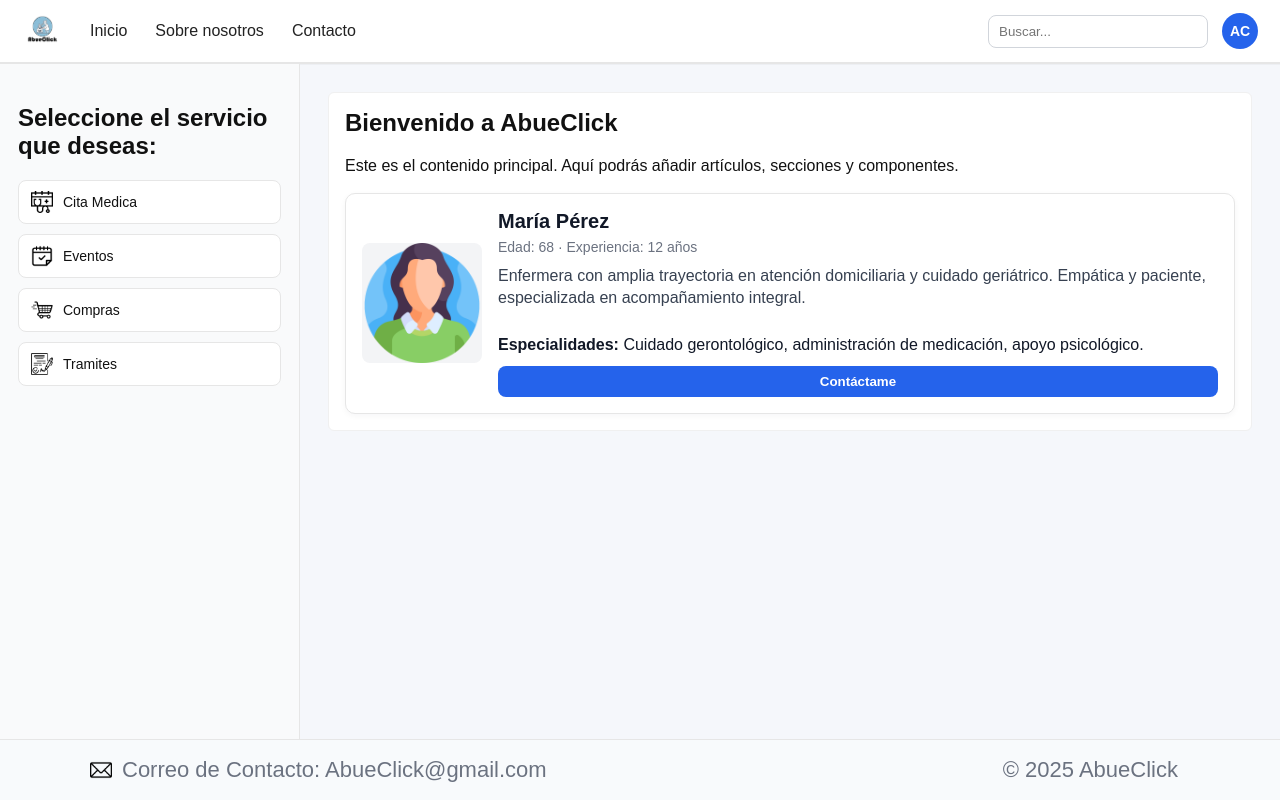
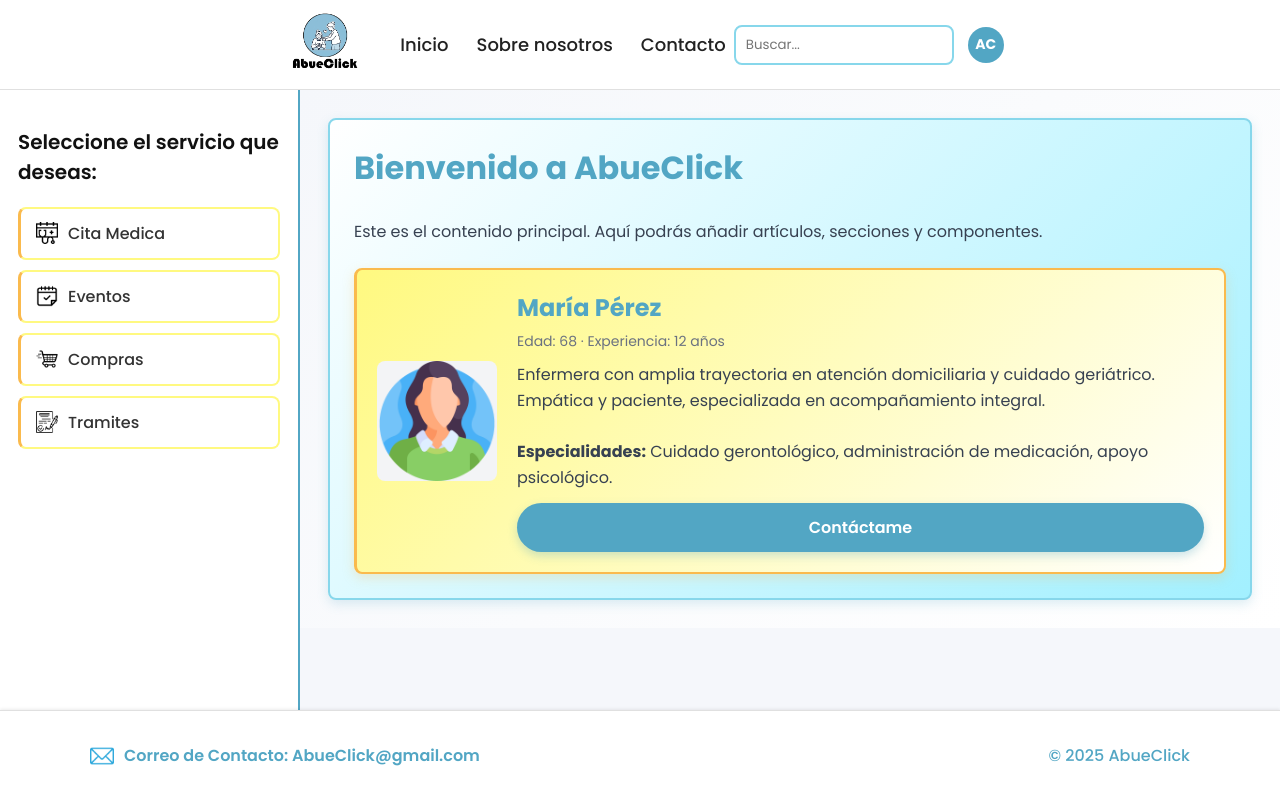
Before and after one commit to Migue-G7/AbueClick, a plain HTML site: page index.html in a window 1280 px wide. Drawn offline with Linux system fonts and the light colour scheme; a script that the page names is missing.

Commit message:
Se agregó la pagina de login y se cambio el diseño de colores de todas las paginas

```diff
--- a/index.html
+++ b/index.html
@@ -5,6 +5,9 @@
   <meta charset="UTF-8">
   <meta name="viewport" content="width=device-width, initial-scale=1.0">
   <title>AbueClick</title>
+  <link rel="preconnect" href="https://fonts.googleapis.com">
+  <link rel="preconnect" href="https://fonts.gstatic.com" crossorigin>
+  <link href="https://fonts.googleapis.com/css2?family=Poppins:wght@300;400;500;600;700&display=swap" rel="stylesheet">
   <link rel="stylesheet" href="style/style.css">
 </head>
 
@@ -14,7 +17,7 @@
     <!-- NAVBAR: editar aquí el menú superior -->
     <header id="navbar">
       <!-- Left side: brand + main menu (aligned left) -->
-      <div class="nav-left">
+      <div class="nav-center">
         <div class="brand">
           <img src="resources/img/Imagotipo.png" alt="AbueClick" class="nav-logo">
         </div>
--- a/style/style.css
+++ b/style/style.css
@@ -5,7 +5,7 @@
 
 body {
   margin: 0;
-  font-family: Arial, Helvetica, sans-serif;
+  font-family: 'Poppins', sans-serif;
   color: #111;
   background: #f5f7fb
 }
@@ -22,12 +22,12 @@ header#navbar {
   grid-row: 1;
   display: flex;
   align-items: center;
-  justify-content: space-between;
+  justify-content: center;
   padding: 0 20px;
-  height: 64px;
-  border-bottom: 2px solid #e6e6e6;
-  background: linear-gradient(90deg, #ffffff, #f8f9fb);
-  box-shadow: 0 1px 0 rgba(0, 0, 0, 0.03);
+  height: 90px;
+  border-bottom: 1px solid #e0e0e0;
+  background: #ffffff;
+  box-shadow: 0 1px 3px rgba(0, 0, 0, 0.08);
 }
 
 .navbar .brand {
@@ -37,7 +37,7 @@ header#navbar {
 }
 
 .nav-logo {
-  width: 44px;
+  width: 100px;
   height: auto
 }
 
@@ -53,18 +53,18 @@ header#navbar {
   text-decoration: none;
   color: #222;
   padding: 6px 8px;
-  border-radius: 6px
+  border-radius: 6px;
+  font-size: 18px;
+  font-weight: 500;
+  transition: all 0.3s ease;
 }
 
-.nav-menu a:hover {
-  background: #eef2f6
-}
-
-/* Layout for navbar left/right groups */
-.nav-left {
+/* Layout for navbar center */
+.nav-center {
   display: flex;
   align-items: center;
-  gap: 18px
+  gap: 18px;
+  justify-content: center;
 }
 
 /* Make each sidebar item look like a grouped button with icon */
@@ -73,19 +73,24 @@ aside .sidebar-list a {
   align-items: center;
   justify-content: flex-start; /* alinear icono + etiqueta a la izquierda */
   gap: 10px;
-  padding: 10px 12px;
+  padding: 12px 15px;
   background: #ffffff;
-  border: 1px solid #e6e6e6;
+  border: 2px solid #fff980;
+  border-left: 3px solid #faba4d;
   border-radius: 8px;
-  color: #111;
+  color: #333;
   text-decoration: none;
   width: 100%; /* ocupar todo el ancho del sidebar */
-  transition: background .12s ease, transform .06s ease, box-shadow .12s ease;
+  transition: all 0.2s ease;
+  font-weight: 500;
 }
 aside .sidebar-list a:hover {
-  background: #f8fafc;
+  background: linear-gradient(90deg, #fff980 0%, #ffffff 100%);
+  border-left-color: #52a6c4;
+  border-color: #52a6c4;
+  color: #333;
+  box-shadow: 0 4px 10px rgba(82, 166, 196, 0.3);
   transform: translateY(-2px);
-  box-shadow: 0 4px 10px rgba(16, 24, 40, 0.04);
 }
 .sidebar-icon {
   width: 22px;
@@ -94,8 +99,9 @@ aside .sidebar-list a:hover {
   display: inline-block;
 }
 .sidebar-label {
-  font-size: 14px;
+  font-size: 16px;
   text-align: left;
+  font-family: 'Poppins', sans-serif;
 }
 
 /* If you want the buttons grouped visually (connected corners), you can enable this style.
@@ -117,15 +123,17 @@ aside .sidebar-list a:hover {
   width: 220px;
   max-width: 36vw;
   padding: 8px 10px;
-  border: 1px solid #d1d5db;
+  border: 2px solid #87d7eb;
   border-radius: 8px;
-  background: #fff
+  background: #fff;
+  font-family: 'Poppins', sans-serif;
+  transition: all 0.3s ease;
 }
 
 .search-input:focus {
   outline: none;
-  box-shadow: 0 0 0 3px rgba(59, 130, 246, 0.12);
-  border-color: #3b82f6
+  box-shadow: 0 0 0 3px rgba(130, 215, 235, 0.3);
+  border-color: #52a6c4;
 }
 
 /* Profile button */
@@ -152,13 +160,14 @@ aside .sidebar-list a:hover {
   width: 36px;
   height: 36px;
   border-radius: 50%;
-  background: #2563eb;
+  background: #52a6c4;
   color: #fff;
   display: inline-flex;
   align-items: center;
   justify-content: center;
   font-weight: 700;
-  font-size: 14px
+  font-size: 14px;
+  font-family: 'Poppins', sans-serif;
 }
 
 .avatar-circle img {
@@ -194,9 +203,16 @@ aside .sidebar-list a:hover {
 aside#sidebar {
   width: 300px; /* aumentado para más espacio */
   padding: 20px 18px;
-  background: #fbfbfd;
-  border-right: 1px solid #e6e6e6;
+  background: white;
+  border-right: 2px solid #52a6c4;
   min-height: -webkit-fill-available;
+}
+
+aside#sidebar h2 {
+  color: #111;
+  font-weight: 600;
+  margin-bottom: 20px;
+  font-size: 20px;
 }
 
 aside .sidebar-list {
@@ -212,34 +228,53 @@ aside .sidebar-list {
 main#main-content {
   flex: 1;
   padding: 28px;
-  background: #fff
+  background: linear-gradient(135deg, #f5f7fb 0%, #ffffff 100%);
 }
 
 /* Make main content area visually distinct */
 .main-section {
   max-width: 1000px;
   margin: 0 auto;
-  padding: 16px;
-  border: 1px solid #f0f0f0;
-  background: #ffffff;
-  border-radius: 6px
+  padding: 24px;
+  border: 2px solid #87d7eb;
+  background: linear-gradient(135deg, #ffffff 0%, #a2f0ff 100%);
+  border-radius: 8px;
+  box-shadow: 0 4px 12px rgba(82, 166, 196, 0.2);
 }
 
 .main-section h1 {
-  margin-top: 0
+  margin-top: 0;
+  color: #52a6c4;
+  font-weight: 700;
+  font-size: 32px;
+}
+
+.main-section p {
+  color: #374151;
+  font-size: 16px;
+  line-height: 1.6;
 }
 
 /* Profile card: presentación de persona */
 .profile-card {
   display: flex;
-  gap: 16px;
+  gap: 20px;
   align-items: center;
-  background: #ffffff;
-  border: 1px solid #e6e6e6;
-  padding: 16px;
-  border-radius: 10px;
-  margin-top: 18px;
-  box-shadow: 0 2px 6px rgba(15, 23, 42, 0.04);
+  background: linear-gradient(135deg, #fff980 0%, #ffffff 100%);
+  border: 2px solid #faba4d;
+  border-left: 3px solid #faba4d;
+  padding: 20px;
+  border-radius: 8px;
+  margin-top: 24px;
+  box-shadow: 0 4px 12px rgba(250, 186, 77, 0.25);
+  transition: all 0.2s ease;
+}
+
+.profile-card:hover {
+  box-shadow: 0 6px 16px rgba(82, 166, 196, 0.3);
+  border-color: #87d7eb;
+  border-left-color: #52a6c4;
+  transform: translateY(-2px);
 }
 
 .profile-photo {
@@ -258,8 +293,9 @@ main#main-content {
 
 .profile-name {
   margin: 0;
-  font-size: 20px;
-  color: #111827;
+  font-size: 24px;
+  color: #52a6c4;
+  font-weight: 700;
 }
 
 .profile-meta {
@@ -281,13 +317,22 @@ main#main-content {
 
 .contact-btn {
   display: inline-block;
-  padding: 8px 14px;
-  border-radius: 8px;
-  background-color: #2563eb;
+  padding: 12px 24px;
+  border-radius: 25px;
+  background-color: #52a6c4;
   color: #ffffff;
   border: none;
   cursor: pointer;
   font-weight: 600;
+  font-family: 'Poppins', sans-serif;
+  font-size: 16px;
+  transition: all 0.3s ease;
+  box-shadow: 0 4px 10px rgba(82, 166, 196, 0.3);
+}
+
+.contact-btn:hover {
+  background-color: #4285a4;
+  box-shadow: 0 3px 10px rgba(82, 166, 196, 0.25);
 }
 
 /* Responsive: apilar la tarjeta en pantallas pequeñas */
@@ -308,33 +353,39 @@ main#main-content {
 /* FOOTER */
 footer#footer {
   grid-row: 3;
-  background-color: #f1f5f9;
+  background: #ffffff;
   position: relative;
-  padding: 10px 0;
-  /* reducido */
-  border-top: 1px solid #e6e6e6;
+  padding: 0 20px;
+  height: 90px;
+  border-top: 1px solid #e0e0e0;
+  box-shadow: 0 -1px 3px rgba(0, 0, 0, 0.08);
+  display: flex;
+  align-items: center;
+  justify-content: center;
 }
 
 .footer-inner {
   max-width: 1100px;
+  width: 100%;
   margin: 0 auto;
   position: relative;
-  padding: 0 12px;
-  min-height: 40px;
+  padding: 0;
   display: flex;
   align-items: center;
   justify-content: space-between;
-  /* left/right */
-}
-
-.footer-inner {
-  padding-left: 0
 }
 
 .footer-meta-left,
 .footer-meta-right {
-  font-size: 22px;
-  color: #6b7280
+  font-size: 16px;
+  color: #52a6c4;
+  font-weight: 500;
+  font-family: 'Poppins', sans-serif;
+}
+
+.footer-meta-left span {
+  color: #52a6c4;
+  font-weight: 600;
 }
 
 .footer-meta-right {
@@ -349,10 +400,11 @@ footer#footer {
 }
 
 .footer-mail-icon {
-  width: 22px;
-  height: 22px;
+  width: 24px;
+  height: 24px;
   object-fit: contain;
-  display: inline-block
+  display: inline-block;
+  filter: brightness(0) saturate(100%) invert(58%) sepia(67%) saturate(1000%) hue-rotate(165deg) brightness(0.9) contrast(0.9);
 }
 
 .footer-meta-left span {
@@ -372,22 +424,7 @@ footer#footer {
   }
 }
 
-/* Visual helpers: borders and subtle backgrounds to make structure visible */
-header#navbar {
-  background: #fff
-}
-
-aside#sidebar {
-  background: #f9fafb
-}
-
-main#main-content {
-  background: transparent
-}
-
-footer#footer {
-  background: #f8fafc
-}
+/* Visual helpers removed - using new color scheme */
 
 /* Responsive: en pantallas pequeñas movemos la sidebar y ajustamos footer */
 @media (max-width: 768px) {
--- /dev/null
+++ b/style/stylelogin.css
@@ -0,0 +1,266 @@
+* {
+    margin: 0;
+    padding: 0;
+    box-sizing: border-box;
+}
+
+body {
+    margin: 0;
+    font-family: 'Poppins', sans-serif;
+    background: #f5f7fb;
+    color: #111;
+}
+
+/* Estructura principal: navbar, contenido (sidebar+main) y footer */
+.site {
+  display: grid;
+  grid-template-rows: auto 1fr auto;
+  min-height: 100vh;
+}
+
+header#navbar {
+  grid-row: 1;
+  display: flex;
+  align-items: center;
+  justify-content: center;
+  padding: 0 20px;
+  height: 90px;
+  border-bottom: 1px solid #87d7eb;
+  background: linear-gradient(90deg, #ffffff 0%, #f8fbff 100%);
+  box-shadow: 0 1px 3px rgba(82, 166, 196, 0.1);
+  position: relative;
+}
+
+.navbar .brand {
+  display: flex;
+  align-items: center;
+  gap: 8px
+}
+
+.nav-logo {
+  width: 100px;
+  height: auto
+}
+
+.nav-menu {
+  list-style: none;
+  display: flex;
+  gap: 12px;
+  margin: 0;
+  padding: 0
+}
+
+.nav-menu a {
+  text-decoration: none;
+  color: #222;
+  padding: 6px 8px;
+  border-radius: 6px;
+  font-size: 30px;
+  font-weight: 500;
+  transition: all 0.3s ease;
+}
+
+.nav-menu a:hover {
+  background: #f5f5f5;
+  color: #52a6c4;
+}
+
+/* Layout for navbar center */
+.nav-center {
+  display: flex;
+  align-items: center;
+  gap: 18px;
+  justify-content: center;
+}
+
+.container {
+    grid-row: 2;
+    background: white;
+    border-radius: 12px;
+    overflow: hidden;
+    max-width: 1200px;
+    width: 100%;
+    display: grid;
+    grid-template-columns: 1fr 1fr;
+    box-shadow: 0 4px 20px rgba(82, 166, 196, 0.15);
+    margin: 30px auto;
+    border: 1px solid #a2f0ff;
+}
+
+.image-section {
+    background: linear-gradient(rgba(0, 0, 0, 0.1), rgba(0, 0, 0, 0.1));
+    background-size: cover;
+    background-position: center;
+    min-height: 400px;
+    display: flex;
+    align-items: center;
+    justify-content: center;
+    overflow: hidden;
+}
+
+.image-section img {
+    width: 100%;
+    height: 100%;
+    object-fit: cover;
+    display: block;
+}
+
+.form-section {
+    padding: 50px 40px;
+    display: flex;
+    flex-direction: column;
+    justify-content: center;
+    background: linear-gradient(135deg, #fff980 0%, #ffffff 100%);
+    border-left: 3px solid #faba4d;
+    transition: box-shadow 0.2s ease;
+}
+
+
+
+.logo {
+    display: flex;
+    align-items: center;
+    gap: 10px;
+    margin-bottom: 30px;
+}
+
+.logo-text {
+    font-size: 30px;
+    font-weight: bold;
+    color: #000;
+}
+
+.logo-icon {
+    width: 40px;
+    height: 40px;
+    background: #ffd700;
+    border-radius: 50%;
+    display: flex;
+    align-items: center;
+    justify-content: center;
+    font-size: 30px;
+}
+
+h2 {
+    color: #000;
+    margin-bottom: 25px;
+    font-size: 30px;
+    font-weight: bold;
+}
+
+.form-group {
+    margin-bottom: 20px;
+}
+
+label {
+    display: block;
+    margin-bottom: 8px;
+    color: #000;
+    font-weight: 600;
+    font-size: 30px;
+}
+
+input {
+    width: 100%;
+    padding: 12px 15px;
+    border: 2px solid #ddd;
+    border-radius: 8px;
+    font-size: 30px;
+    font-family: 'Poppins', sans-serif;
+    transition: border-color 0.3s;
+    background-color: #87d7eb;
+}
+
+input::placeholder {
+    color: #222;
+}
+
+input:focus {
+    outline: none;
+    border-color: #87d7eb;
+    outline: 2px solid #87d7eb;
+}
+
+.forgot-password {
+    text-align: right;
+    margin-bottom: 20px;
+}
+
+.forgot-password a {
+    color: #1a237e;
+    text-decoration: none;
+    font-size: 30px;
+}
+
+.forgot-password a:hover {
+    text-decoration: underline;
+}
+
+.btn {
+    width: 100%;
+    padding: 14px;
+    border: none;
+    border-radius: 8px;
+    font-size: 30px;
+    font-family: 'Poppins', sans-serif;
+    font-weight: bold;
+    cursor: pointer;
+    transition: transform 0.2s, box-shadow 0.2s;
+    margin-bottom: 12px;
+    display: inline-block;
+    text-align: center;
+    text-decoration: none;
+    box-sizing: border-box;
+}
+
+.btn:hover {
+    transform: translateY(-2px);
+    box-shadow: 0 5px 15px rgba(0, 0, 0, 0.2);
+}
+
+.btn:active {
+    transform: translateY(0);
+}
+
+.btn-primary {
+    background-color: #52a6c4;
+    color: white;
+}
+
+.btn-primary:hover {
+    background-color: #52a6c4;
+}
+
+.btn-secondary {
+    background-color: #faba4d;
+    color: white;
+}
+
+.btn-secondary:hover {
+    background-color: #faba4d;
+}
+
+/* Responsive */
+@media (max-width: 600px) {
+  .nav-menu {
+    gap: 8px
+  }
+
+  .nav-logo {
+    width: 36px
+  }
+}
+
+@media (max-width: 768px) {
+    .container {
+        grid-template-columns: 1fr;
+    }
+
+    .image-section {
+        min-height: 250px;
+    }
+
+    .form-section {
+        padding: 30px 20px;
+    }
+}
--- a/style/styleregistro.css
+++ b/style/styleregistro.css
@@ -5,25 +5,30 @@
 }
 
 body {
-    font-family: 'Segoe UI', Tahoma, Geneva, Verdana, sans-serif;
-    background: white;
-    min-height: 100vh;
-    display: block;
-    justify-content: center;
-    align-items: center;
-    padding: 20px;
+    margin: 0;
+    font-family: 'Poppins', sans-serif;
+    background: #f5f7fb;
+    color: #111;
+}
+
+/* Estructura principal: navbar, contenido (sidebar+main) y footer */
+.site {
+  display: grid;
+  grid-template-rows: auto 1fr auto;
+  min-height: 100vh;
 }
 
 header#navbar {
   grid-row: 1;
   display: flex;
   align-items: center;
-  justify-content: space-between;
+  justify-content: center;
   padding: 0 20px;
-  height: 64px;
-  border-bottom: 2px solid #e6e6e6;
-  background: linear-gradient(90deg, #ffffff, #f8f9fb);
-  box-shadow: 0 1px 0 rgba(0, 0, 0, 0.03);
+  height: 90px;
+  border-bottom: 1px solid #87d7eb;
+  background: linear-gradient(90deg, #ffffff 0%, #f8fbff 100%);
+  box-shadow: 0 1px 3px rgba(82, 166, 196, 0.1);
+  position: relative;
 }
 
 .navbar .brand {
@@ -49,19 +54,23 @@ header#navbar {
   text-decoration: none;
   color: #222;
   padding: 6px 8px;
-  border-radius: 6px
+  border-radius: 6px;
+  font-size: 30px;
+  font-weight: 500;
+  transition: all 0.3s ease;
 }
 
 .nav-menu a:hover {
-  background: #eef2f6
+  background: #f5f5f5;
+  color: #52a6c4;
 }
 
-/* Layout for navbar left/right groups */
-.nav-left {
+/* Layout for navbar center */
+.nav-center {
   display: flex;
   align-items: center;
+  gap: 18px;
   justify-content: center;
-  gap: 18px
 }
 
 .nav-right {
@@ -70,30 +79,89 @@ header#navbar {
   gap: 12px
 }
 
+/* Search form */
+.search-form {
+  display: flex;
+  align-items: center
+}
+
+.search-input {
+  width: 220px;
+  max-width: 36vw;
+  padding: 8px 10px;
+  border: 1px solid #d1d5db;
+  border-radius: 8px;
+  background: #fff
+}
+
+.search-input:focus {
+  outline: none;
+  box-shadow: 0 0 0 3px rgba(59, 130, 246, 0.12);
+  border-color: #3b82f6
+}
+
+/* Profile button */
+.profile-btn {
+  padding: 0;
+  border-radius: 50%;
+  border: none;
+  background: transparent;
+  color: #111;
+  cursor: pointer;
+  display: inline-flex;
+  align-items: center;
+  justify-content: center;
+  width: 40px;
+  height: 40px
+}
+
+.profile-btn:hover {
+  background: rgba(0, 0, 0, 0.04)
+}
+
+/* Avatar circle inside profile button */
+.avatar-circle {
+  width: 36px;
+  height: 36px;
+  border-radius: 50%;
+  background: #2563eb;
+  color: #fff;
+  display: inline-flex;
+  align-items: center;
+  justify-content: center;
+  font-weight: 700;
+  font-size: 14px
+}
+
 
 
 .container {
+    grid-row: 2;
     display: flex;
     justify-content: center;
     align-items: flex-start;
     gap: 20px;
-    max-width: 900px;
+    max-width: 1200px;
     width: 100%;
-    margin: 20px auto 0;
+    margin: 30px auto;
+    padding: 20px;
 }
 
 .form-section {
-    background: linear-gradient(180deg, #FFF176 0%, #FFEB3B 100%);
-    border-radius: 15px;
+    background: linear-gradient(135deg, #fff980 0%, #ffffff 100%);
+    border: 2px solid #faba4d;
+    border-left: 3px solid #faba4d;
+    border-radius: 8px;
     padding: 30px;
-    box-shadow: 0 8px 20px rgba(0, 0, 0, 0.2);
+    box-shadow: 0 4px 12px rgba(250, 186, 77, 0.25);
     flex: 0 0 48%;
     max-width: 48%;
+    transition: box-shadow 0.2s ease, border-color 0.2s ease;
 }
 
 .form-section h2 {
-    color: #87d7eb;
-    font-size: 18px;
+    color: #000;
+    font-size: 30px;
     margin-bottom: 25px;
     font-weight: 600;
 }
@@ -107,7 +175,7 @@ label {
     color: #000;
     font-weight: 600;
     margin-bottom: 8px;
-    font-size: 14px;
+    font-size: 30px;
 }
 
 input[type="text"],
@@ -121,7 +189,8 @@ textarea {
     border-radius: 8px;
     background: #87d7eb;
     color: #000;
-    font-size: 14px;
+    font-size: 30px;
+    font-family: 'Poppins', sans-serif;
     font-weight: 500;
 }
 
@@ -149,17 +218,20 @@ textarea:focus {
 }
 
 .service-section {
-    background: linear-gradient(180deg, #FFF176 0%, #FFEB3B 100%);
-    border-radius: 15px;
+    background: linear-gradient(135deg, #fff980 0%, #ffffff 100%);
+    border: 2px solid #faba4d;
+    border-left: 3px solid #faba4d;
+    border-radius: 8px;
     padding: 30px;
-    box-shadow: 0 8px 20px rgba(0, 0, 0, 0.2);
+    box-shadow: 0 4px 12px rgba(250, 186, 77, 0.25);
     flex: 0 0 48%;
     max-width: 48%;
+    transition: box-shadow 0.2s ease, border-color 0.2s ease;
 }
 
 .service-section h2 {
-    color: #1a237e;
-    font-size: 18px;
+    color: #000;
+    font-size: 30px;
     margin-bottom: 15px;
     font-weight: 600;
 }
@@ -170,21 +242,12 @@ textarea:focus {
     color: #000;
     padding: 8px 16px;
     border-radius: 20px;
-    font-size: 14px;
+    font-size: 30px;
     font-weight: 500;
     margin-bottom: 25px;
 }
 
 .city-select {
-    width: 100%;
-    padding: 12px;
-    border: none;
-    border-radius: 8px;
-    background: #87d7eb;
-    color: #000;
-    font-size: 14px;
-    font-weight: 500;
-    cursor: pointer;
     margin-bottom: 25px;
 }
 
@@ -196,7 +259,7 @@ textarea:focus {
     color: #000;
     font-weight: 600;
     margin-bottom: 12px;
-    font-size: 14px;
+    font-size: 30px;
 }
 
 .checkbox-group {
@@ -234,7 +297,8 @@ select {
     border-radius: 8px;
     background: #87d7eb;
     color: #000;
-    font-size: 14px;
+    font-size: 30px;
+    font-family: 'Poppins', sans-serif;
     font-weight: 500;
     cursor: pointer;
 }
@@ -255,7 +319,8 @@ textarea {
     color: white;
     border: none;
     border-radius: 25px;
-    font-size: 16px;
+    font-size: 30px;
+    font-family: 'Poppins', sans-serif;
     font-weight: 600;
     cursor: pointer;
     transition: background 0.3s;
@@ -266,6 +331,21 @@ textarea {
     background: #0d1642;
 }
 
+/* On small screens hide the search input and reduce paddings */
+@media (max-width: 600px) {
+  .search-input {
+    display: none
+  }
+
+  .nav-menu {
+    gap: 8px
+  }
+
+  .nav-logo {
+    width: 36px
+  }
+}
+
 @media (max-width: 768px) {
     .container {
         flex-direction: column;
```
Also changed, not shown: login.html (+63 -0 lines), registro.html (+16 -12 lines), resources/img/images.jfif (added).
